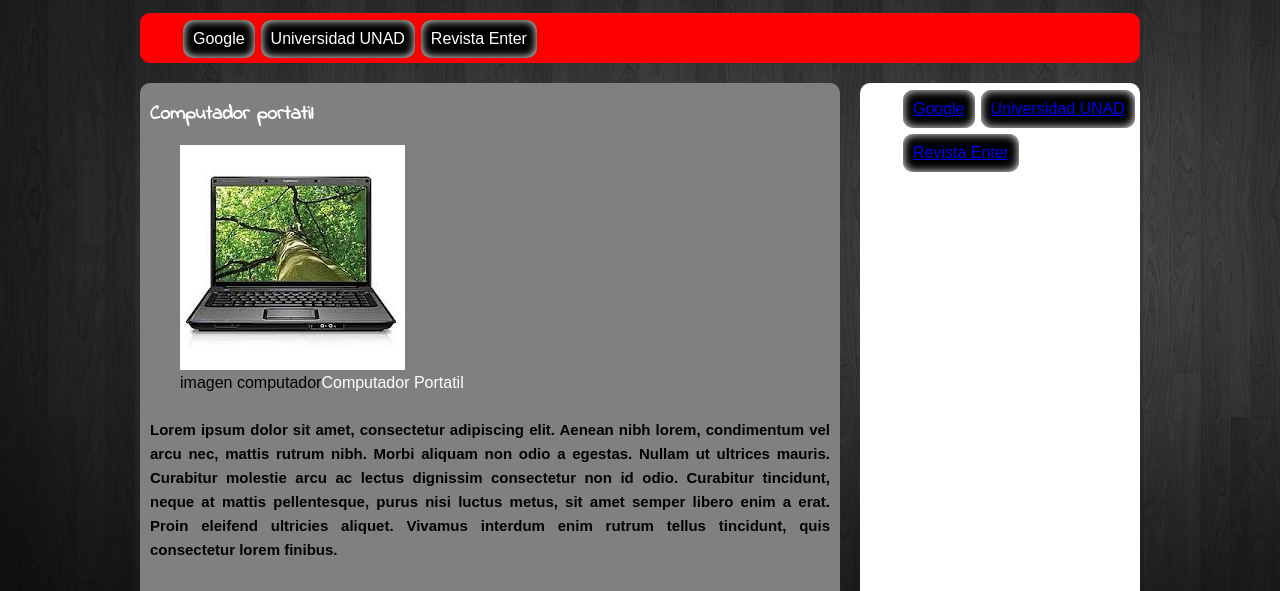
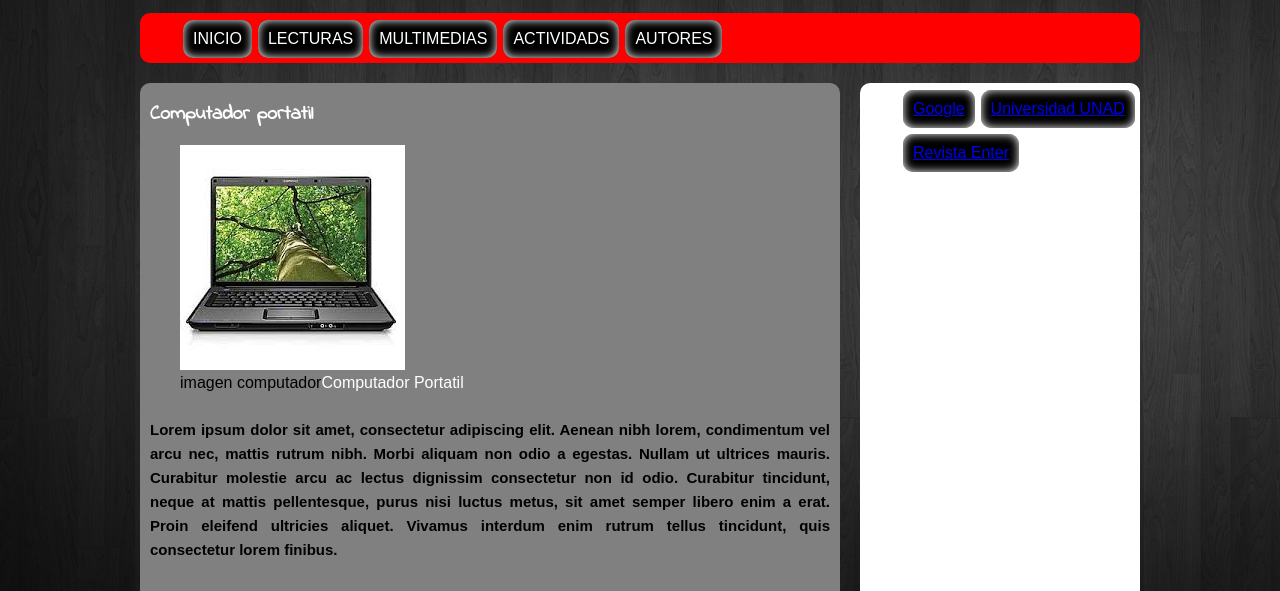
Before and after one commit to Jeralsoft/pagina_prueba, a plain HTML site: page index.html in a window 1280 px wide. Shown: the part 209-800 px from the top of the page. Drawn offline with Linux system fonts and the light colour scheme.

Commit message:
Actualizacion1.1
Segundos Ajustes

```diff
--- a/index.html
+++ b/index.html
@@ -30,9 +30,11 @@
 
 <nav>
 	<ul class="menu">
-		<li><a href="http://www.google.com" class="menu">Google</a></li>
-		<li><a href="http://www.unad.edu.co"class="menu">Universidad UNAD</a></li>
-		<li><a href="httP://www.enter.co" class="menu">Revista Enter</a></li>
+		<li><a href="INICIO" class="menu">INICIO</a></li>
+		<li><a href="LECTURAS"class="menu">LECTURAS</a></li>
+		<li><a href="MULTIMEDIAS" class="menu">MULTIMEDIAS</a></li>
+		<li><a href="ACTIVIDADS" class="menu">ACTIVIDADS</a></li>
+		<li><a href="AUTORES" class="menu">AUTORES</a></li>
 	</ul>
 </nav>
 
```
